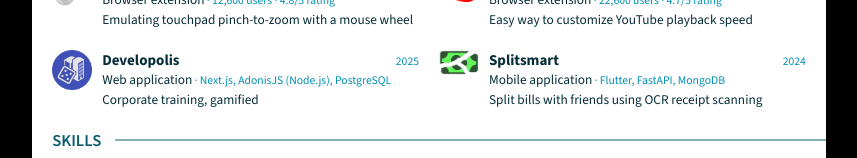
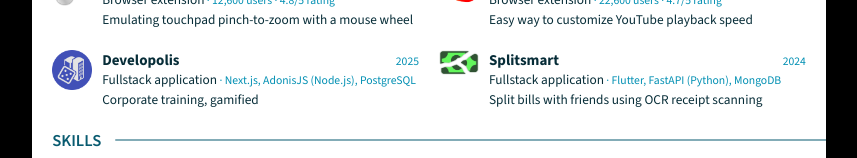
Before and after one commit to nizioleque/portfolio, a Next.js app: page /cv-v2 in a window 1280 px wide. Shown: the part 642-800 px from the top of the page, without its empty margins (211-1068 px from the left). Built offline with nearby package versions, Linux system fonts and the light colour scheme.

Commit message:
Add fullstack info to projects

```diff
--- a/src/components/cv/MainContent.tsx
+++ b/src/components/cv/MainContent.tsx
@@ -159,7 +159,7 @@ function MainContent() {
         />
         <Project
           title="Developolis"
-          type="Web application"
+          type="Fullstack application"
           description="Corporate training, gamified"
           logo={developolisLogo}
           techStack={["Next.js", "AdonisJS (Node.js)", "PostgreSQL"]}
@@ -168,10 +168,10 @@ function MainContent() {
         />
         <Project
           title="Splitsmart"
-          type="Mobile application"
+          type="Fullstack application"
           description="Split bills with friends using OCR receipt scanning"
           logo={splitsmartLogo}
-          techStack={["Flutter", "FastAPI", "MongoDB"]}
+          techStack={["Flutter", "FastAPI (Python)", "MongoDB"]}
           year="2024"
         />
       </MainSection>
```
